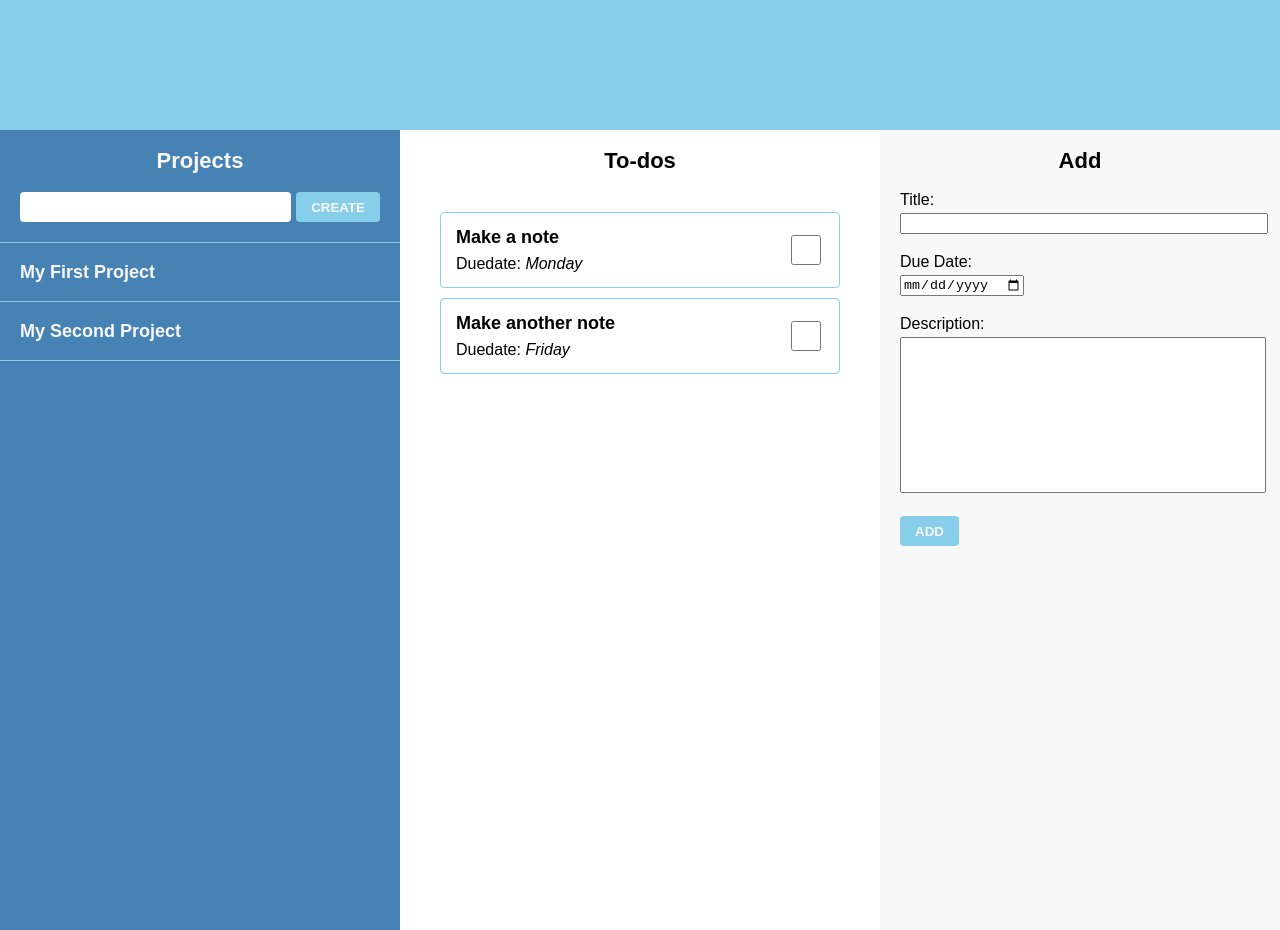
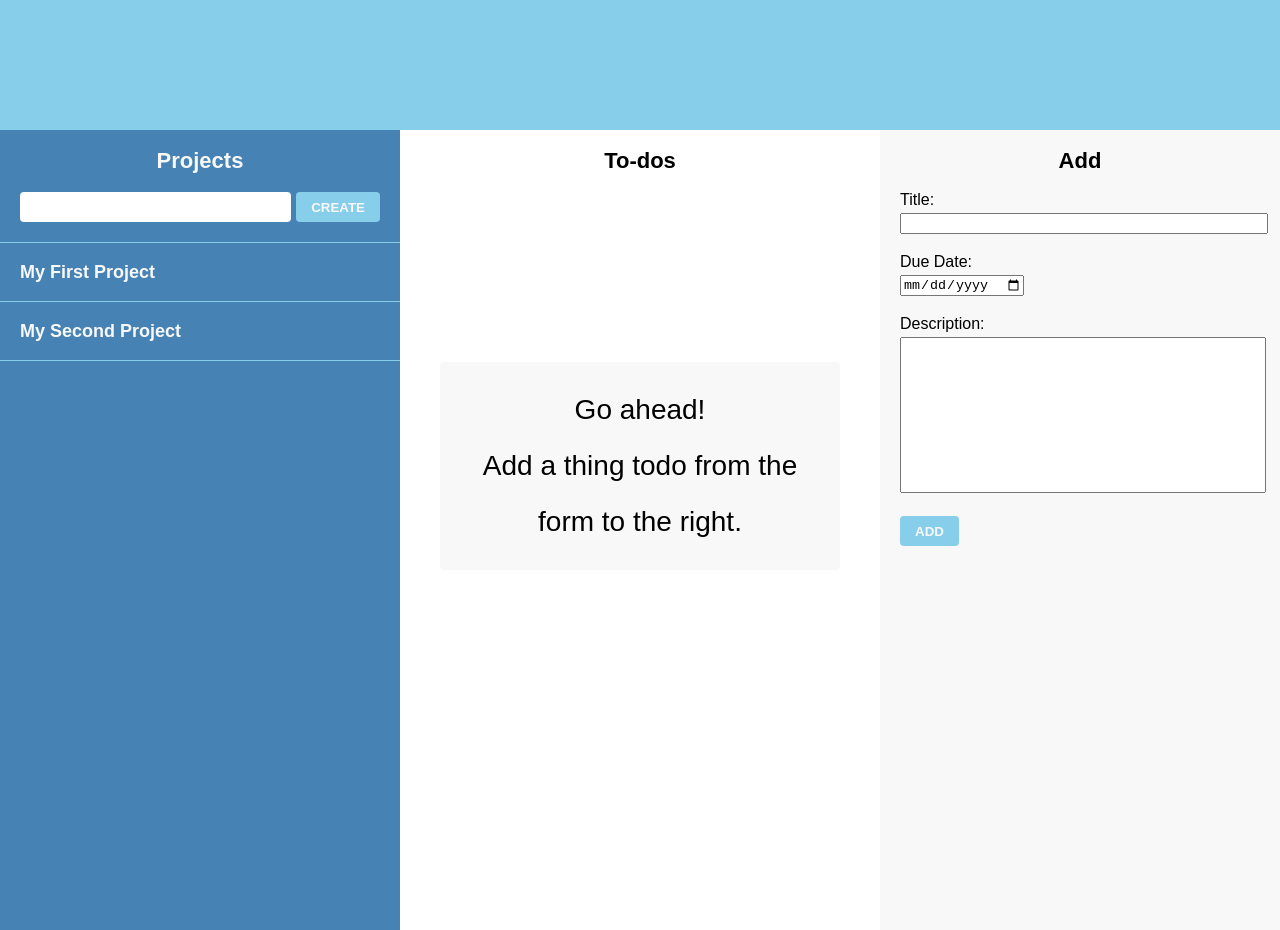
Before and after one commit to Menneskefernis/todo-list, a website built with webpack: page dist/index.html in a window 1280 px wide. Built offline with nearby package versions, Linux system fonts and the light colour scheme.

Commit message:
Add default message for the todo view

```diff
--- a/src/index.js
+++ b/src/index.js
@@ -26,9 +26,8 @@ const openProject = (input) => {
 
 const findProjectOnEvent = e => {
   const target = e.target;
-  console.log('fail')
+
   if (target.matches('.project, .project *')) {
-
     const id = target.closest('li').dataset.id;
     return Projects.find(id);
   }
@@ -83,8 +82,8 @@ const Init = () => {
   const proj1 = project('My First Project');
   const proj2 = project('My Second Project');
 
-  proj1.addTodo(item1);
-  proj1.addTodo(item2);
+  //proj1.addTodo(item1);
+  //proj1.addTodo(item2);
 
   proj2.addTodo(item3);
 
--- a/src/viewHandler.js
+++ b/src/viewHandler.js
@@ -33,8 +33,22 @@ const ProjectsView = (() => {
 
 const TodosView = (() => {
   const render = todos => {
-    elements.todoList.innerHTML = '';
-    todos.forEach(todo => renderTodo(todo));
+    if (todos.length <= 0) {
+      renderDefault();
+    } else {
+      elements.todoList.innerHTML = '';
+      todos.forEach(todo => renderTodo(todo));
+    }
+  }
+
+  const renderDefault = () => {
+    const markup = `
+      <div id="default">
+        <p>Go ahead!</p>
+        <p>Add a thing todo from the form to the right.</p>
+      </div>
+    `;
+    elements.todoList.innerHTML = markup;
   }
 
   const renderTodo = todo => {
```
Also changed, not shown: dist/main.js, dist/styles/main.css, dist/styles/main.scss, 1 other file.
